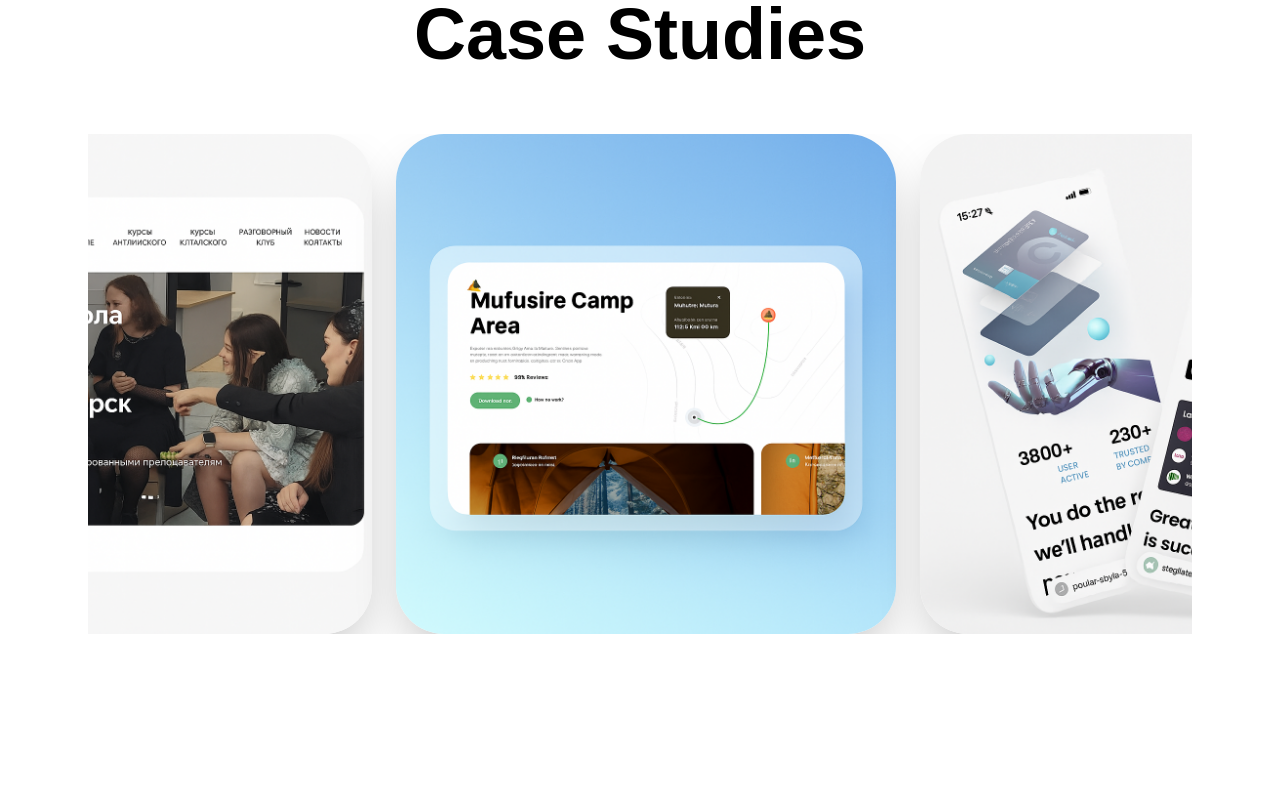
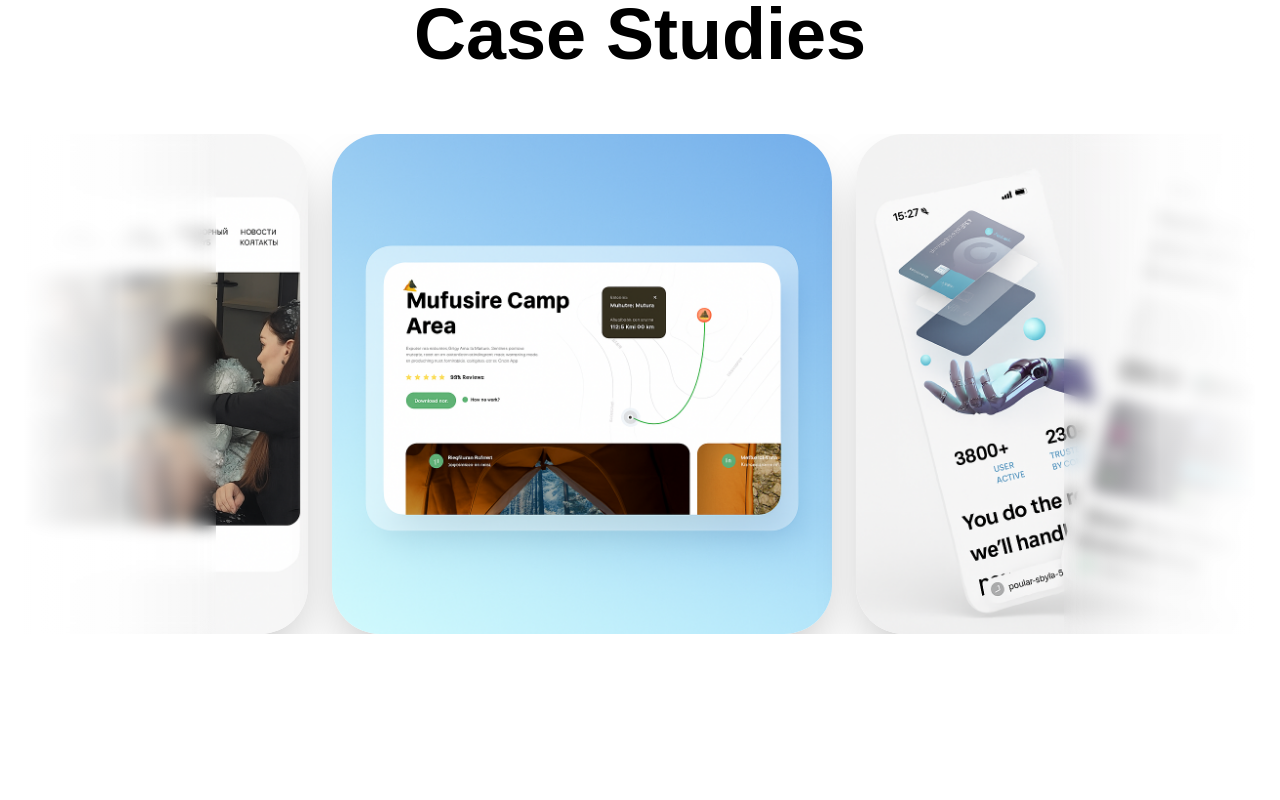
Before and after one commit to FlatBushZombies/noirsfera-agency, a Next.js app: page / in a window 1280 px wide. Shown: the part 2800-3600 px from the top of the page. Built offline with nearby package versions, Linux system fonts and the light colour scheme.

Commit message:
blur effect init

```diff
--- a/app/page.tsx
+++ b/app/page.tsx
@@ -10,7 +10,6 @@ import Portfolio from "@/components/portfolio"
 import Pricing from "@/components/pricing"
 import { Services } from "@/components/services"
 import { Testimonials } from "@/components/testimonials"
-
 
 const Home: React.FC = () => {
   return (
@@ -30,8 +29,8 @@ const Home: React.FC = () => {
           <Services />
         </section>
 
-        {/* Portfolio Section */}
-        <section className="w-full flex flex-col items-center justify-center py-16 md:py-24 lg:py-32">
+        {/* Portfolio Section - Full Width */}
+        <section className="w-screen flex flex-col items-center justify-center py-16 md:py-24 lg:py-32 -ml-4 sm:-ml-6 lg:-ml-16 -mr-4 sm:-mr-6 lg:-mr-16">
           <Portfolio />
         </section>
 
@@ -40,8 +39,8 @@ const Home: React.FC = () => {
           <Pricing />
         </section>
 
-        {/* Testimonials Section */}
-        <section className="w-full flex flex-col items-center justify-center py-8 md:py-16 lg:py-32">
+        {/* Testimonials Section - Full Width */}
+        <section className="w-screen flex flex-col items-center justify-center py-8 md:py-16 lg:py-32 -ml-4 sm:-ml-6 lg:-ml-16 -mr-4 sm:-mr-6 lg:-mr-16">
           <Testimonials />
         </section>
 
@@ -50,11 +49,10 @@ const Home: React.FC = () => {
           <FAQ />
         </section>
 
-        {/* Contact Section - Extra bottom padding before footer */}
+        {/* Contact Section */}
         <section className="w-full flex flex-col items-center justify-center pt-8 md:pt-16 lg:pt-24 pb-20 md:pb-18 lg:pb-24">
           <Contact />
         </section>
-        {/* </CHANGE> */}
       </div>
 
       {/* Footer */}
--- a/components/portfolio.tsx
+++ b/components/portfolio.tsx
@@ -103,6 +103,10 @@ export default function Portfolio() {
         </div>
 
         <div className="relative overflow-hidden">
+          <div className="absolute left-0 top-0 bottom-0 w-32 md:w-48 bg-gradient-to-r from-white via-white/80 to-transparent z-10 pointer-events-none backdrop-blur-sm" />
+
+          <div className="absolute right-0 top-0 bottom-0 w-32 md:w-48 bg-gradient-to-l from-white via-white/80 to-transparent z-10 pointer-events-none backdrop-blur-sm" />
+
           <motion.div
             className="flex gap-6"
             style={{
--- a/components/testimonials.tsx
+++ b/components/testimonials.tsx
@@ -60,7 +60,7 @@ export function Testimonials() {
       ref={sectionRef}
       className="pt-6 md:pt-10 pb-10 md:pb-20 bg-background font-inter overflow-hidden"
     >
-      <div className="container mx-auto px-4 sm:px-6 lg:px-8">
+      <div className="container w-screen px-4 sm:px-6 lg:px-8">
         {/* Heading */}
         <motion.div
           initial={{ opacity: 0, y: 20 }}
@@ -79,6 +79,10 @@ export function Testimonials() {
 
         {/* Infinite Scroll Section */}
         <div className="relative w-full overflow-hidden">
+          <div className="absolute left-0 top-0 bottom-0 w-32 md:w-48 bg-gradient-to-r from-background via-background/80 to-transparent z-10 pointer-events-none backdrop-blur-[2px]" />
+
+          <div className="absolute right-0 top-0 bottom-0 w-32 md:w-48 bg-gradient-to-l from-background via-background/80 to-transparent z-10 pointer-events-none backdrop-blur-[2px]" />
+
           <motion.div
             className="flex gap-4 md:gap-6"
             animate={{
@@ -86,7 +90,7 @@ export function Testimonials() {
             }}
             transition={{
               x: {
-                repeat: Infinity,
+                repeat: Number.POSITIVE_INFINITY,
                 repeatType: "loop",
                 duration: 45, // ⬅️ slower scroll speed
                 ease: "linear",
@@ -114,22 +118,17 @@ export function Testimonials() {
                       {/* Stars */}
                       <div className="flex gap-1">
                         {Array.from({ length: testimonial.rating }).map((_, i) => (
-                          <Star
-                            key={i}
-                            className="w-4 h-4 fill-[#0EC8F3] text-[#0EC8F3]"
-                          />
+                          <Star key={i} className="w-4 h-4 fill-[#0EC8F3] text-[#0EC8F3]" />
                         ))}
                       </div>
 
                       {/* Text */}
-                      <p className="text-sm md:text-base leading-relaxed text-[#0000007D]">
-                        “{testimonial.text}”
-                      </p>
+                      <p className="text-sm md:text-base leading-relaxed text-[#0000007D]">“{testimonial.text}”</p>
 
                       {/* Author */}
                       <div className="flex items-center gap-3 pt-3 border-t border-border mt-auto">
                         <Image
-                          src={testimonial.image}
+                          src={testimonial.image || "/placeholder.svg"}
                           alt={testimonial.name}
                           width={44}
                           height={44}
@@ -139,9 +138,7 @@ export function Testimonials() {
                           <p className="font-semibold text-foreground group-hover:text-[#0EC8F3] transition-colors">
                             {testimonial.name}
                           </p>
-                          <p className="text-xs md:text-sm text-muted-foreground">
-                            {testimonial.company}
-                          </p>
+                          <p className="text-xs md:text-sm text-muted-foreground">{testimonial.company}</p>
                         </div>
                       </div>
                     </CardContent>
```
